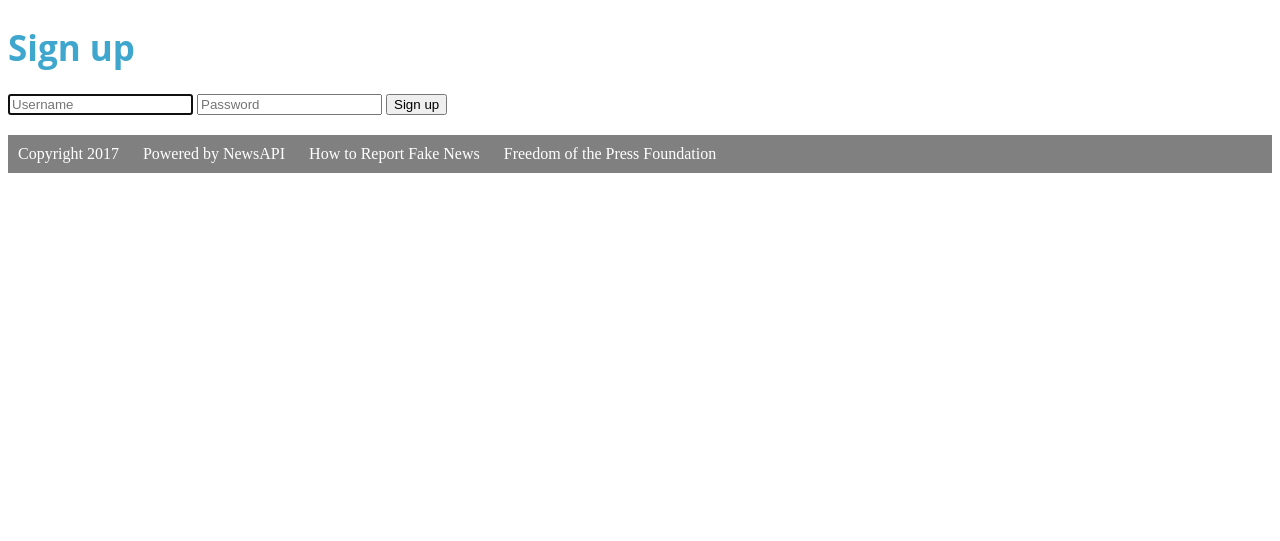
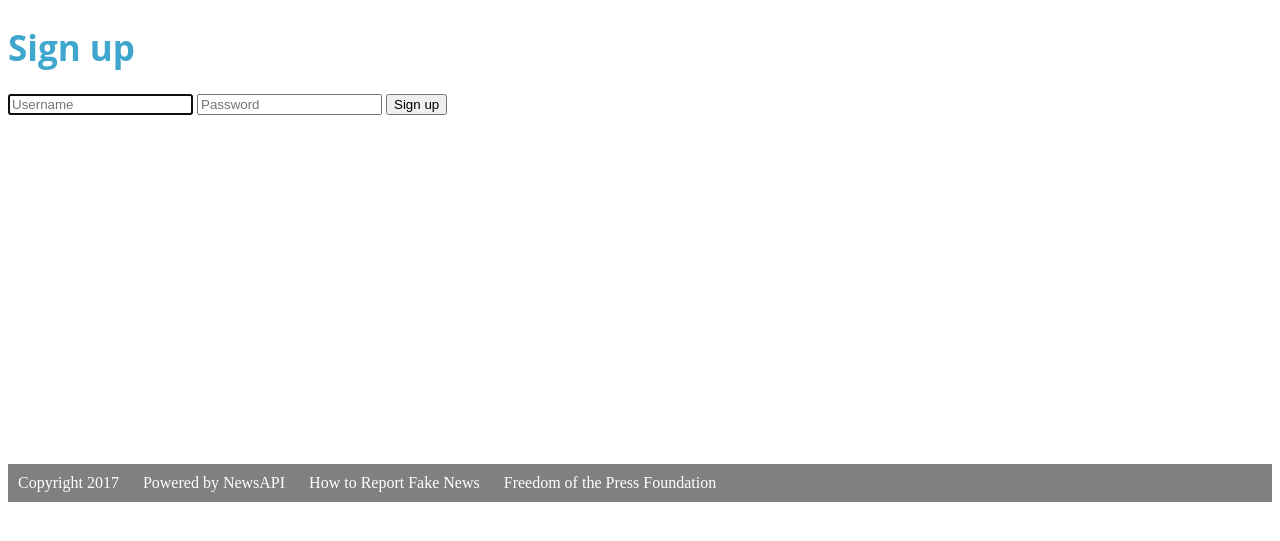
Before and after one commit to wchang17/js-dc-final-project, a Node server app: page /signup in a window 1280 px wide. Shown: the part 167-708 px from the top of the page. Run offline with Node 20, Linux system fonts and the light colour scheme; some libraries are stand-ins or nearby versions.

Commit message:
html clean up

```diff
--- a/public/styles.css
+++ b/public/styles.css
@@ -85,3 +85,11 @@ a:hover {
 .other {
 	float: right;
 }
+
+.signup {
+	height: 350px;
+}
+
+.login {
+	height: 350px;
+}
--- a/views/layouts/main.handlebars
+++ b/views/layouts/main.handlebars
@@ -29,12 +29,13 @@
 
     {{{ body }}}
 
-  </body>
+
   <footer>
       <div>Copyright 2017</div>
       <div><a href="https://newsapi.org">Powered by NewsAPI</a></div>
       <div><a href="http://www.bbc.com/news/38053324">How to Report Fake News</a></div>
       <div><a href="https://freedom.press">Freedom of the Press Foundation</a></div>
   </footer>
+  </body>
 
 </html>
--- a/views/login.handlebars
+++ b/views/login.handlebars
@@ -1,7 +1,8 @@
 <h1>Log in</h1>
-
+<div class ="login">
 <form action="/login" method="post">
   <input name="username" type="text" class="form-control" placeholder="Username" required autofocus>
   <input name="password" type="password" class="form-control" placeholder="Password" required>
   <input type="submit" value="Log in" class="btn btn-primary btn-block">
 </form>
+</div>
--- a/views/signup.handlebars
+++ b/views/signup.handlebars
@@ -1,7 +1,8 @@
 <h1>Sign up</h1>
-
+<div class="signup">
 <form action="/signup" method="post">
   <input name="username" type="text" class="form-control" placeholder="Username" required autofocus>
   <input name="password" type="password" class="form-control" placeholder="Password" required>
   <input type="submit" value="Sign up" class="btn btn-primary btn-block">
 </form>
+</div>
```
